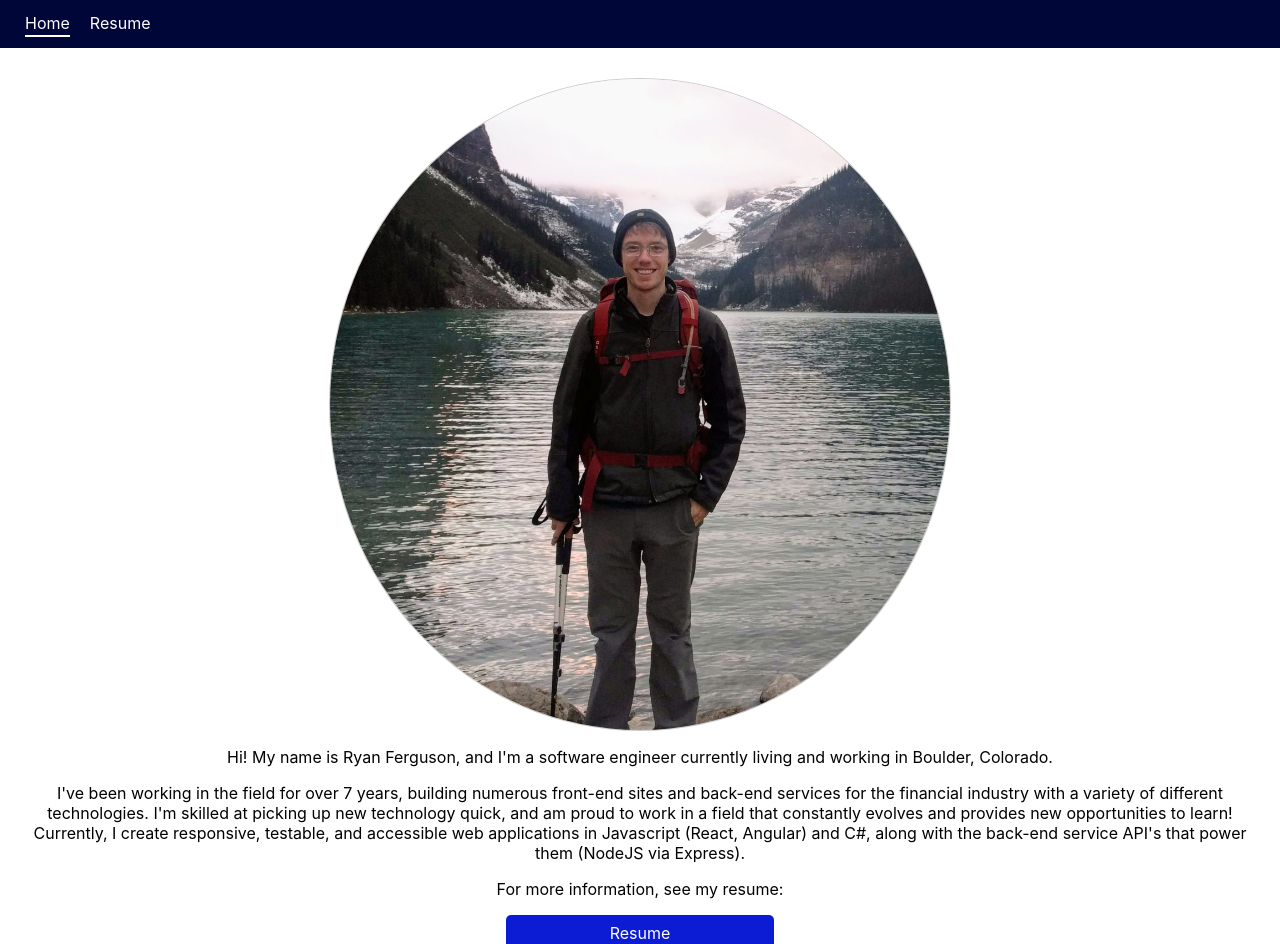
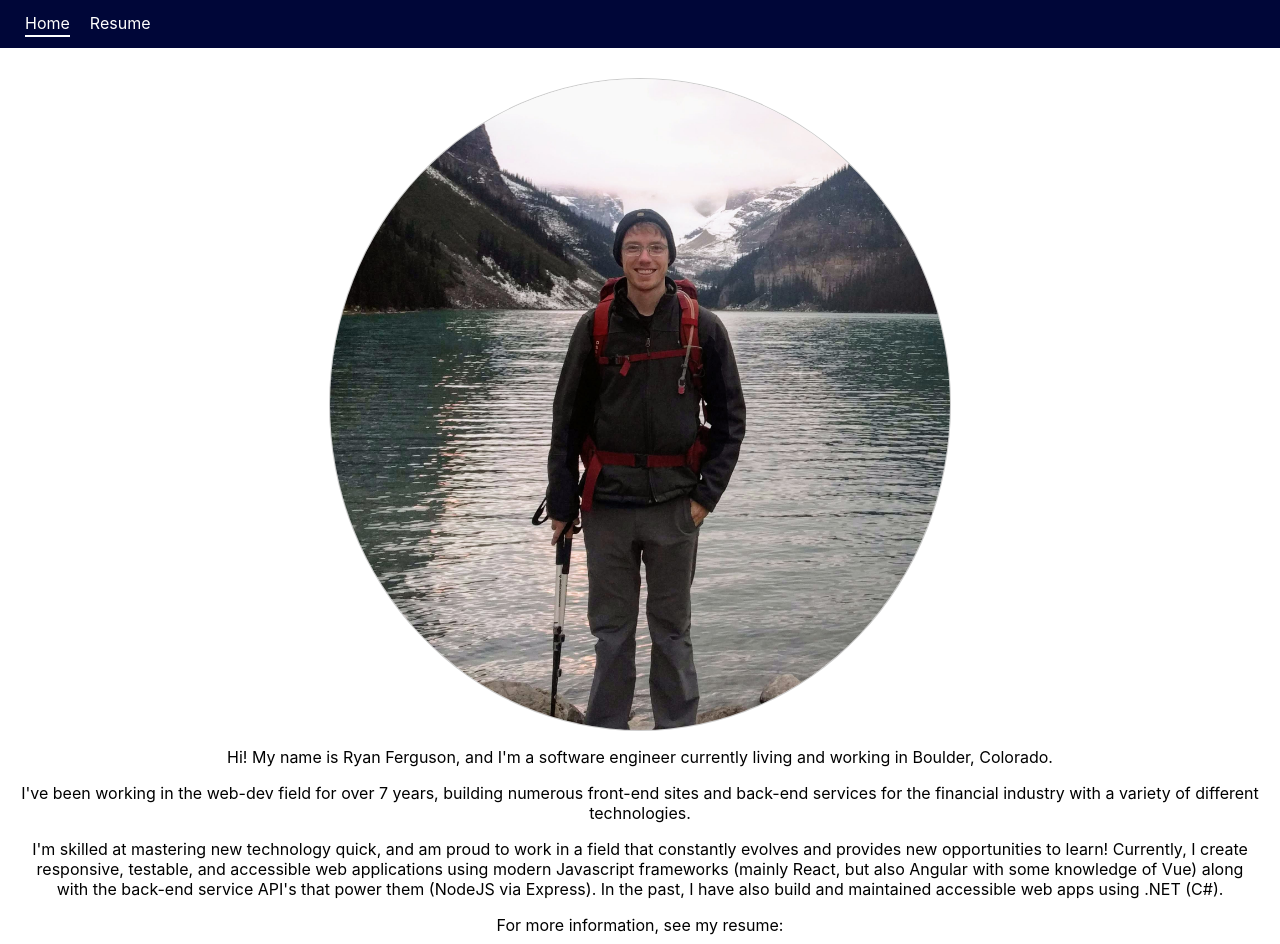
Before and after one commit to fergusrm/ryanmichaelferguson.com, a React (Create React App) app: page / in a window 1280 px wide. Shown: the top 944 px of the page. Built offline with nearby package versions, Linux system fonts and the light colour scheme.

Commit message:
Add resume pdf and hook up pdf to nav link and resume button.  Update copy on Home a bit and fix some styles

```diff
--- a/src/App.js
+++ b/src/App.js
@@ -1,10 +1,8 @@
-import React from 'react';
-import { BrowserRouter, Switch, Route, NavLink } from 'react-router-dom';
-import Home from './components/Home/Home';
-//import About from './components/About';
-//import Contact from './components/Contact';
-import Resume from './components/Resume';
-import styles from './App.module.scss';
+import React from "react";
+import { BrowserRouter, Switch, Route, NavLink } from "react-router-dom";
+import Home from "./components/Home/Home";
+import Resume from "./assets/resume/ferguson_resume.pdf";
+import styles from "./App.module.scss";
 
 function App() {
   var currentYear = new Date().getFullYear();
@@ -13,24 +11,27 @@ function App() {
     <>
       <BrowserRouter>
         <div>
-          <nav class={styles.navigation}>
+          <nav className={styles.navigation}>
             <ul>
               <li>
-                <NavLink to="/">Home</NavLink>
+                <NavLink exact to="/">
+                  Home
+                </NavLink>
               </li>
               <li>
-                <NavLink to="/resume">Resume</NavLink>
+                <a href={Resume}>Resume</a>
               </li>
             </ul>
           </nav>
           <Switch>
-            <Route path="/resume" component={Resume}></Route>
-            <Route path="/" component={Home}></Route>
+            <Route exact path="/" component={Home}></Route>
           </Switch>
         </div>
       </BrowserRouter>
-      <footer class={styles.footerBar}>
-        <div class={styles.copyright}>{`\u00A9${currentYear} All rights reserved.`}</div>
+      <footer className={styles.footerBar}>
+        <div
+          className={styles.copyright}
+        >{`\u00A9${currentYear} All rights reserved.`}</div>
       </footer>
     </>
   );
--- a/src/App.module.scss
+++ b/src/App.module.scss
@@ -22,10 +22,10 @@
         text-decoration: none;
         padding-bottom: 2px;
         padding-top: 2px;
+      }
 
-        &[class^='active'] {
-          border-bottom: 2px solid white;
-        }
+      :global(a.active) {
+        border-bottom: 2px solid white;
       }
     }
   }
--- a/src/components/Home/Home.js
+++ b/src/components/Home/Home.js
@@ -1,38 +1,69 @@
-import React from 'react';
+import React from "react";
 
-import styles from './Home.module.scss';
-import photo from '../../assets/images/moraine-lake-edited.jpg';
-
-// TODO: pick better font and update font sizes in nav
-// TODO: Add date/copyright into footer?
-// TODO: Tablet and Desktop view (plus horizontal phone/tablet)
+import Resume from "../../assets/resume/ferguson_resume.pdf";
+import styles from "./Home.module.scss";
+import photo from "../../assets/images/moraine-lake-edited.jpg";
 
 class Home extends React.Component {
-    render() {
-        return <div className="App">
+  render() {
+    return (
+      <div className="App">
         <main className="App-header">
           <section class={styles.bio}>
             <div>
-              <img class={styles.myPhoto} src={photo} alt=""/>
+              <img class={styles.myPhoto} src={photo} alt="" />
             </div>
-            <p>Hi!  My name is Ryan Ferguson, and I'm a software engineer currently living and working in Boulder, Colorado.</p>
-            <p>I've been working in the field for over 7 years, building numerous front-end sites and back-end services for the financial industry with a variety of different technologies.
-                I'm skilled at picking up new technology quick, and am proud to work in a field that constantly evolves and provides new opportunities to learn!
-                Currently, I create responsive, testable, and accessible web applications in Javascript (React, Angular) and C#, along with the back-end service API's that power them (NodeJS via Express).</p>
+            <p>
+              Hi! My name is Ryan Ferguson, and I'm a software engineer
+              currently living and working in Boulder, Colorado.
+            </p>
+            <p>
+              I've been working in the web-dev field for over 7 years, building
+              numerous front-end sites and back-end services for the financial
+              industry with a variety of different technologies.
+            </p>
+            <p>
+              I'm skilled at mastering new technology quick, and am proud to
+              work in a field that constantly evolves and provides new
+              opportunities to learn! Currently, I create responsive, testable,
+              and accessible web applications using modern Javascript frameworks
+              (mainly React, but also Angular with some knowledge of Vue) along
+              with the back-end service API's that power them (NodeJS via
+              Express). In the past, I have also build and maintained accessible
+              web apps using .NET (C#).
+            </p>
             <p>For more information, see my resume:</p>
-            <a class={[styles.resumeLink, styles.linkButton].join(" ")} href="javascript:void(0);">Resume</a>
-            <p>To connect with me via LinkedIn or send me an email use the links below.
-              This website was built to be responsive and accessible using React.  To see the source code, check out my GitHub account.  Thanks!
+            <a
+              class={[styles.resumeLink, styles.linkButton].join(" ")}
+              href={Resume}
+            >
+              Resume
+            </a>
+            <p>
+              To connect with me via LinkedIn or send me an email use the links
+              below. This website was built to be responsive and accessible
+              using React. To see the source code, check out my GitHub account.
+              Thanks!
             </p>
             <div class={styles.linkContainer}>
-              <a class={styles.linkButton} href="https://www.linkedin.com/in/ryan-ferguson-55518977/">LinkedIn</a>
-              <a class={styles.linkButton} href="mailto:ryanmferguson@pm.me">Send Email</a>
-              <a class={styles.linkButton} href="https://github.com/fergusrm">GitHub</a>
+              <a
+                class={styles.linkButton}
+                href="https://www.linkedin.com/in/ryan-ferguson-55518977/"
+              >
+                LinkedIn
+              </a>
+              <a class={styles.linkButton} href="mailto:ryanmferguson@pm.me">
+                Send Email
+              </a>
+              <a class={styles.linkButton} href="https://github.com/fergusrm">
+                GitHub
+              </a>
             </div>
           </section>
         </main>
-      </div>;
-    }
+      </div>
+    );
+  }
 }
 
 export default Home;
```
Also changed, not shown: src/components/Resume/Resume.js (added, +15 -0 lines), 2 other files (tests, documents, lock files or other folders).
